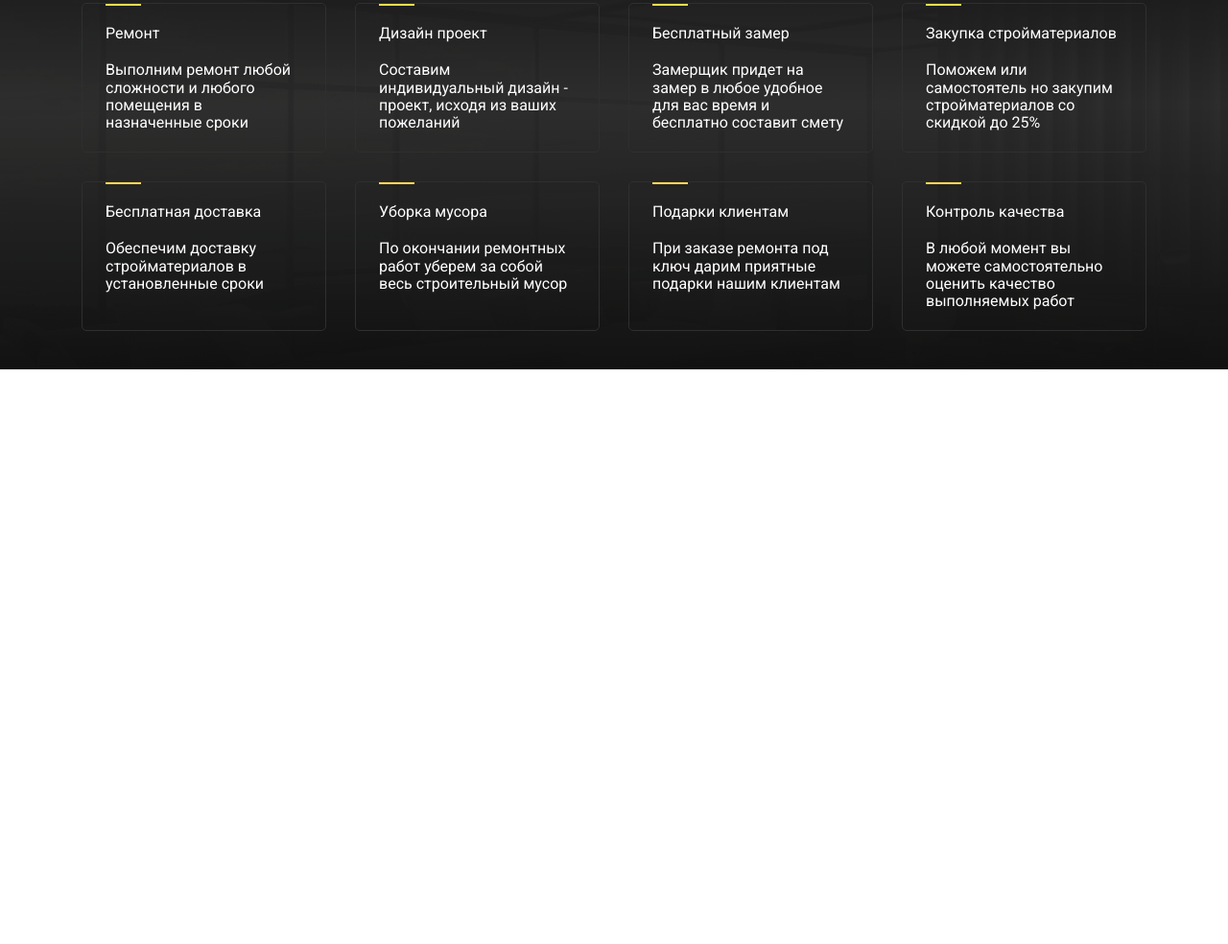
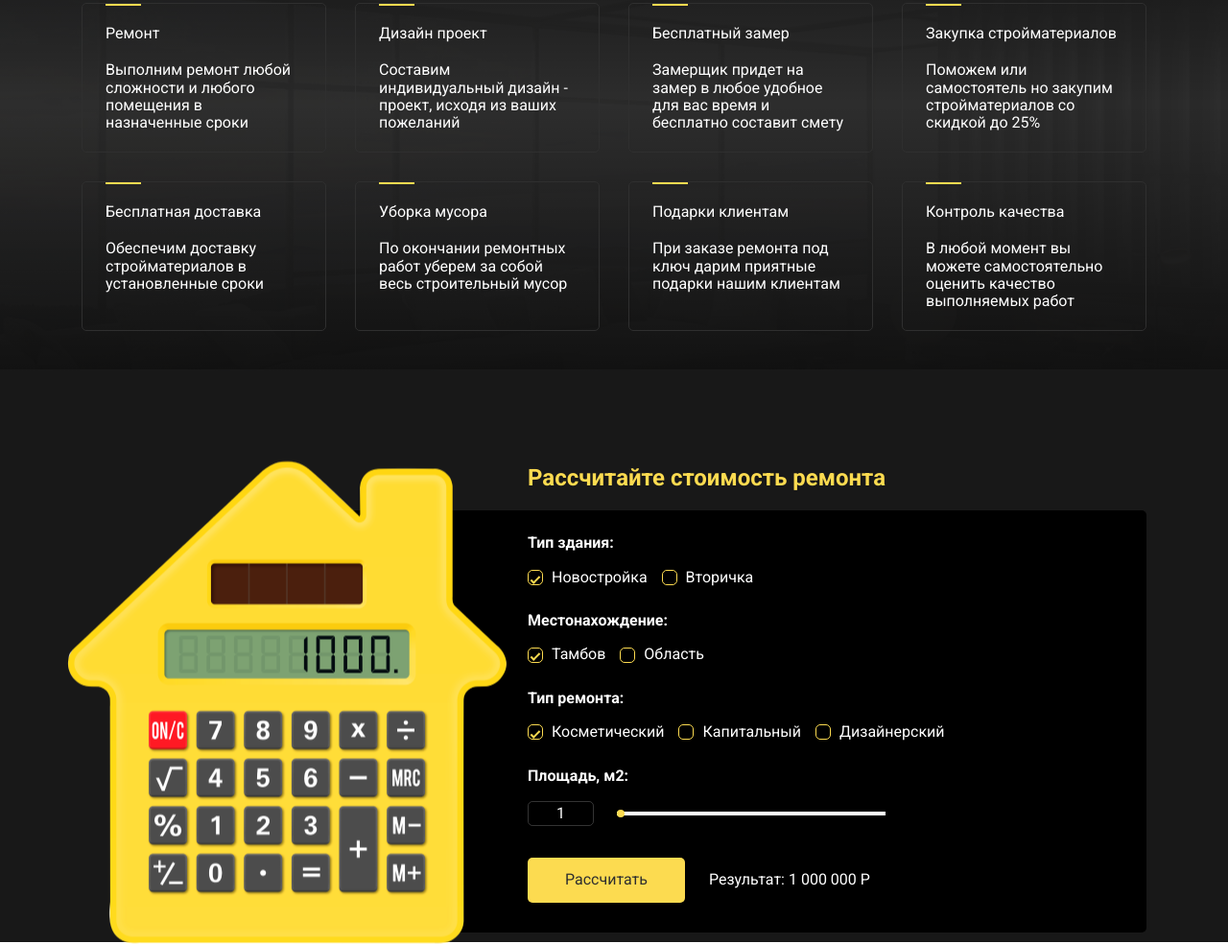
Before and after one commit to koshmar1319/renovation-work, a website: page index.html in a window 1280 px wide. Shown: the part 3377-4361 px from the top of the page at 96% size. Before the commit the page ends 3762 px from the top, so only its background shows below. Drawn offline with nearby package versions, Linux system fonts and the light colour scheme; files that its build step writes are made by us from their sources; files whose address does not match are found by name.

Commit message:
added block calculator plus adaptive

```diff
--- a/index.html
+++ b/index.html
@@ -315,6 +315,83 @@
 					</ul>
 				</div>
 			</section>
+			<section class="calculator section">
+				<div class="calculator__wrap wrap">
+					<h2 class="calculator__title">Рассчитайте стоимость ремонта</h2>
+					<picture>
+						<source media="(min-width: 1024px)"
+										srcset="img/calculator-desktop.png"
+						>
+						<img
+									class="calculator__img"
+									src="img/calculator.png"
+									alt="Калькулятор"
+						>
+					</picture>
+					<form class="calculator__form calc" action="#">
+						<fieldset class="calc__group">
+							<legend class="calc__title">Тип здания:</legend>
+							<div class="calc__wrap">
+								<div class="calc__radio">
+									<input id="new" type="radio" name="building" value="new" checked>
+									<label for="new">Новостройка</label>
+								</div>
+								<div class="calc__radio">
+									<input id="old" type="radio" name="building" value="old">
+									<label for="old">Вторичка</label>
+								</div>
+							</div>
+						</fieldset>
+						<fieldset class="calc__group">
+							<legend class="calc__title">Местонахождение:</legend>
+							<div class="calc__wrap">
+								<div class="calc__radio">
+									<input id="tambov" type="radio" name="location" value="tambov" checked>
+									<label for="tambov">Тамбов</label>
+								</div>
+								<div class="calc__radio">
+									<input id="region" type="radio" name="location" value="region">
+									<label for="region">Область</label>
+								</div>
+							</div>
+						</fieldset>
+						<fieldset class="calc__group">
+							<legend class="calc__title">Тип ремонта:</legend>
+							<div class="calc__wrap">
+								<div class="calc__radio">
+									<input id="cosmetic" type="radio" name="remont" value="cosmetic" checked>
+									<label for="cosmetic">Косметический</label>
+								</div>
+								<div class="calc__radio">
+									<input id="capital" type="radio" name="remont" value="capital">
+									<label for="capital">Капитальный</label>
+								</div>
+								<div class="calc__radio">
+									<input id="designer" type="radio" name="remont" value="designer">
+									<label for="designer">Дизайнерский</label>
+								</div>
+							</div>
+						</fieldset>
+						<fieldset class="calc__group">
+							<legend class="calc__title">Площадь, м2:</legend>
+							<div class="calc__wrap">
+								<div class="calc__input">
+									<input class="calc__square" aria-label="Площадь помещения" type="number" name="square" min="1" max="1000" placeholder="68">
+								</div>
+								<div class="calc__range">
+									<output>1</output>
+									<input aria-label="Площадь помещения" type="range" name="square" min="1" max="1000" step="1" value="1">
+									<label for="capital">Капитальный</label>
+								</div>
+							</div>
+						</fieldset>
+						<div class="calc__wrap">
+							<button class="calc__btn">Рассчитать</button>
+							<p class="calc__result">Результат: <span>1 000 000</span> Р</p>
+						</div>
+					</form>
+				</div>
+			</section>
 		</div>
 	</div>
 	<script src="js/all.min.js"></script>
--- a/js/script.js
+++ b/js/script.js
@@ -11,10 +11,16 @@ $(document).ready(function() {
 	});
 
 	$(document).on('click', '.projects__mini a', changeImg);
+	$(document).on('input', '.calc', changeInput);
 
 	function changeImg(event){
 		event.preventDefault();
 		$('.projects__big img').attr('src', $(this).attr('data-src'));
 	}
 
+	function changeInput(event){
+		event.preventDefault();
+		$(this).find('.calc__range output').val($(this).find('.calc__range input').val());
+	}
+
 });
--- /dev/null
+++ b/sass/blocks/calc.scss
@@ -0,0 +1,200 @@
+.calc__radio{
+  margin-top: 7px;
+  margin-bottom: 7px;
+  input[type="radio"]{
+    display: none;
+    &:checked{
+      +label{
+        &::before{
+          content: "";
+          width: 8px;
+          height: 3px;
+          border-left: 2px solid $primary;
+          border-bottom: 2px solid $primary;
+          position: absolute;
+          left: 3px;
+          top: 8px;
+          transform: rotate(-45deg);
+          z-index: 1;
+        }
+      }
+    }
+  }
+  label{
+    font-size: px-to-rem(17px);
+    line-height: px-to-rem(24px);
+    position: relative;
+    padding-left: 25px;
+    cursor: pointer;
+    display: inline-block;
+    &::after{
+      width: 16px;
+      height: 16px;
+      border: 1px solid $primary;
+      box-sizing: border-box;
+      content: "";
+      background-color: transparent;
+      border-radius: 5px;
+      position: absolute;
+      left: 0;
+      top: 50%;
+      transform: translateY(-50%);
+    }
+  }
+}
+
+.calc__group{
+  padding: 0;
+  border: none;
+  margin: 20px 0;
+}
+
+.calc__title{
+  font-size: px-to-rem(14px);
+  line-height: px-to-rem(16px);
+  font-weight: 700;
+  margin-bottom: 10px;
+}
+
+.calc__range{
+  display: none;
+  label{
+    @include visually-hidden;
+  }
+}
+
+.calc__square{
+  background-color: transparent;
+  display: block;
+  width: 100%;
+  border-radius: 5px;
+  border: 1px solid rgba(255, 255, 255, .2);
+  text-align: center;
+  font-size: px-to-rem(14px);
+  line-height: px-to-rem(16px);
+  color: $white;
+  padding: 12px 0;
+}
+
+.calc__btn{
+  @include btn;
+}
+
+.calc__result{
+  text-align: center;
+  font-size: px-to-rem(17px);
+  line-height: px-to-rem(24px);
+  margin: 20px 0;
+}
+
+@media (min-width: 480px){
+  .calc__wrap{
+    display: flex;
+    flex-wrap: wrap;
+    align-items: center;
+  }
+  .calc__title, .calc__input{
+    flex-basis: 100%;
+    width: 100%;
+  }
+  .calc__radio{
+    margin-right: 15px;
+    &:last-child{
+      margin-right: 0;
+    }
+  }
+  .calc__btn{
+    flex-basis: 164px;
+    width: 164px;
+    margin-right: 25px;
+  }
+  .calc__result{
+    text-align: left;
+    font-size: px-to-rem(14px);
+    line-height: px-to-rem(16px);
+  }
+}
+
+@media (min-width: 1024px){
+  .calc{
+    background-color: $black;
+    border-radius: 5px;
+  }
+  .calc__input{
+    display: none;
+  }
+  .calc__range{
+    display: flex;
+    align-items: center;
+    flex-basis: 100%;
+    margin-top: 7px;
+    margin-bottom: 7px;
+    output{
+      background-color: transparent;
+      display: block;
+      width: 67px;
+      border-radius: 5px;
+      border: 1px solid rgba(255, 255, 255, .2);
+      text-align: center;
+      font-size: px-to-rem(14px);
+      line-height: px-to-rem(16px);
+      color: $white;
+      padding: 3px 0;
+      margin-right: 24px;
+    }
+  }
+  input[type="range"]{
+    width: 280px;
+    flex-basis: 280px;
+    margin: 10px 0;
+    appearance: none;
+    &::-webkit-slider-runnable-track{
+      background-color: $white;
+      width: 100%;
+      height: 4px;
+      cursor: pointer;
+      border-radius: 10px;
+    }
+    &::-moz-range-track{
+      background-color: $white;
+      width: 100%;
+      height: 4px;
+      cursor: pointer;
+      border-radius: 10px;
+    }
+    &::-ms-track{
+      background-color: $white;
+      width: 100%;
+      height: 4px;
+      cursor: pointer;
+      border-radius: 10px;
+    }
+    &::-webkit-slider-thumb{
+      width: 8px;
+      height: 8px;
+      background-color: $primary;
+      border-radius: 8px;
+      cursor: pointer;
+      appearance: none;
+      margin-top: -2px;
+    }
+    &::-moz-range-thumb{
+      width: 8px;
+      height: 8px;
+      background-color: $primary;
+      border-radius: 8px;
+      cursor: pointer;
+      appearance: none;
+      margin-top: -2px;
+    }
+    &::-ms-thumb{
+      width: 8px;
+      height: 8px;
+      background-color: $primary;
+      border-radius: 8px;
+      cursor: pointer;
+      appearance: none;
+      margin-top: -2px;
+    }
+  }
+}
--- /dev/null
+++ b/sass/blocks/calculator.scss
@@ -0,0 +1,45 @@
+.calculator{
+  background-color: #181818;
+  color: $white;
+}
+
+.calculator__wrap{
+  padding-bottom: 10px;
+  padding-top: 100px;
+  position: relative;
+}
+
+.calculator__title{
+  font-size: px-to-rem(32px);
+  line-height: px-to-rem(37px);
+  color: $primary;
+  text-align: center;
+  margin: 0 0 20px 0;
+  font-weight: 700;
+}
+
+.calculator__img{
+  display: block;
+  max-width: 100%;
+  margin: 24px auto 30px;
+  height: auto;
+}
+
+@media (min-width: 1024px){
+  .calculator__title{
+    text-align: left;
+    padding-left: 465px;
+  }
+  .calculator__img{
+    position: absolute;
+    left: 0;
+    top: 50%;
+    transform: translateY(calc(-50% + 25px));
+  }
+  .calculator__form{
+    padding-left: 215px;
+    margin-left: 250px;
+    padding-top: 5px;
+    padding-bottom: 25px;
+  }
+}
--- a/sass/style.scss
+++ b/sass/style.scss
@@ -12,3 +12,5 @@
 @import "blocks/projects.scss";
 @import "blocks/details.scss";
 @import "blocks/list-of-works.scss";
+@import "blocks/calculator.scss";
+@import "blocks/calc.scss";
```
